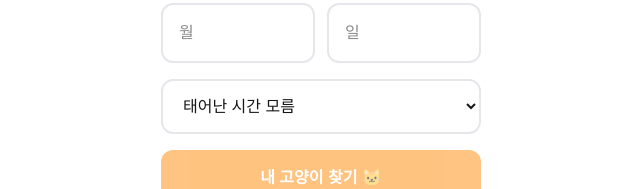
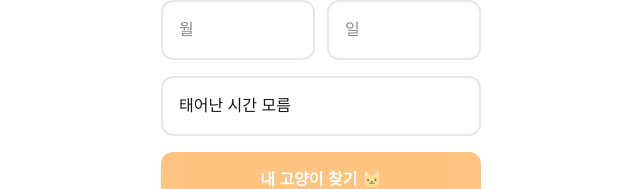
Before and after one commit to taehee-kimee/saju, a Next.js app: page /saju in a window 1280 px wide. Shown: the part 380-569 px from the top of the page, without its empty margins (319-959 px from the left). Built offline with nearby package versions, Linux system fonts and the light colour scheme.

Commit message:
fix: change time select to custom dropdown

```diff
--- a/app/(pages)/saju/page.tsx
+++ b/app/(pages)/saju/page.tsx
@@ -1,6 +1,11 @@
 'use client';
-import { useState, ChangeEvent } from 'react';
+import { useState } from 'react';
 import { useRouter } from 'next/navigation';
+
+const HOURS = [
+  { value: '12', label: '태어난 시간 모름' },
+  ...Array.from({ length: 24 }, (_, i) => ({ value: String(i), label: `${i}시` }))
+];
 
 export default function SajuPage() {
   const router = useRouter();
@@ -10,12 +15,17 @@ export default function SajuPage() {
     day: '',
     hour: '12',
   });
+  const [showHourPicker, setShowHourPicker] = useState(false);
 
-  const handleValueChange = (field: 'year' | 'month' | 'day') =>
-    (e: ChangeEvent<HTMLInputElement>) => {
-      const value = e.target.value.replace(/[^0-9]/g, '');
-      setForm((prev) => ({ ...prev, [field]: value }));
-    };
+  const handleValueChange = (field: 'year' | 'month' | 'day', value: string) => {
+    const cleanValue = value.replace(/[^0-9]/g, '');
+    setForm((prev) => ({ ...prev, [field]: cleanValue }));
+  };
+
+  const handleHourSelect = (hour: string) => {
+    setForm((prev) => ({ ...prev, hour }));
+    setShowHourPicker(false);
+  };
 
   const handleSubmit = () => {
     const payload = {
@@ -28,6 +38,8 @@ export default function SajuPage() {
     router.push('/result');
   };
 
+  const selectedHourLabel = HOURS.find(h => h.value === form.hour)?.label || '태어난 시간 모름';
+
   return (
     <main className="min-h-screen flex flex-col items-center justify-center p-6">
       <h1 className="text-2xl font-bold mb-2">생년월일 입력</h1>
@@ -37,44 +49,63 @@ export default function SajuPage() {
           type="text"
           inputMode="numeric"
           placeholder="출생 연도 (예: 1995)"
-          className="w-full p-4 border-2 border-gray-200 rounded-xl"
+          className="w-full p-4 border-2 border-gray-200 rounded-xl focus:border-orange-400 focus:outline-none"
           value={form.year}
-          onChange={handleValueChange('year')}
+          onChange={(e) => handleValueChange('year', e.target.value)}
         />
         <div className="flex gap-3">
           <input
             type="text"
             inputMode="numeric"
             placeholder="월"
-            className="w-full p-4 border-2 border-gray-200 rounded-xl"
+            maxLength={2}
+            className="w-full p-4 border-2 border-gray-200 rounded-xl focus:border-orange-400 focus:outline-none"
             value={form.month}
-            onChange={handleValueChange('month')}
+            onChange={(e) => handleValueChange('month', e.target.value)}
           />
           <input
             type="text"
             inputMode="numeric"
             placeholder="일"
-            className="w-full p-4 border-2 border-gray-200 rounded-xl"
+            maxLength={2}
+            className="w-full p-4 border-2 border-gray-200 rounded-xl focus:border-orange-400 focus:outline-none"
             value={form.day}
-            onChange={handleValueChange('day')}
+            onChange={(e) => handleValueChange('day', e.target.value)}
           />
         </div>
-        <select
-          className="w-full p-4 border-2 border-gray-200 rounded-xl"
-          value={form.hour}
-          onChange={(e) => setForm({ ...form, hour: e.target.value })}
-        >
-          <option value="12">태어난 시간 모름</option>
-          {Array.from({ length: 24 }, (_, i) => (
-            <option key={i} value={String(i)}>
-              {i}시
-            </option>
-          ))}
-        </select>
+
+        {/* 커스텀 시간 선택 */}
+        <div className="relative">
+          <button
+            type="button"
+            onClick={() => setShowHourPicker(!showHourPicker)}
+            className="w-full p-4 border-2 border-gray-200 rounded-xl text-left bg-white focus:border-orange-400 focus:outline-none"
+          >
+            {selectedHourLabel}
+          </button>
+
+          {showHourPicker && (
+            <div className="absolute top-full left-0 right-0 mt-2 max-h-60 overflow-y-auto bg-white border-2 border-gray-200 rounded-xl shadow-lg z-50">
+              {HOURS.map((h) => (
+                <button
+                  key={h.value}
+                  type="button"
+                  onClick={() => handleHourSelect(h.value)}
+                  className={`w-full p-4 text-left hover:bg-orange-50 transition-colors ${
+                    form.hour === h.value ? 'bg-orange-100 text-orange-600 font-medium' : ''
+                  }`}
+                >
+                  {h.label}
+                </button>
+              ))}
+            </div>
+          )}
+        </div>
+
         <button
           onClick={handleSubmit}
           disabled={!form.year || !form.month || !form.day}
-          className="w-full p-4 bg-orange-400 text-white rounded-xl font-bold disabled:opacity-50"
+          className="w-full p-4 bg-orange-400 text-white rounded-xl font-bold disabled:opacity-50 hover:bg-orange-500 transition-colors"
         >
           내 고양이 찾기 🐱
         </button>
```
